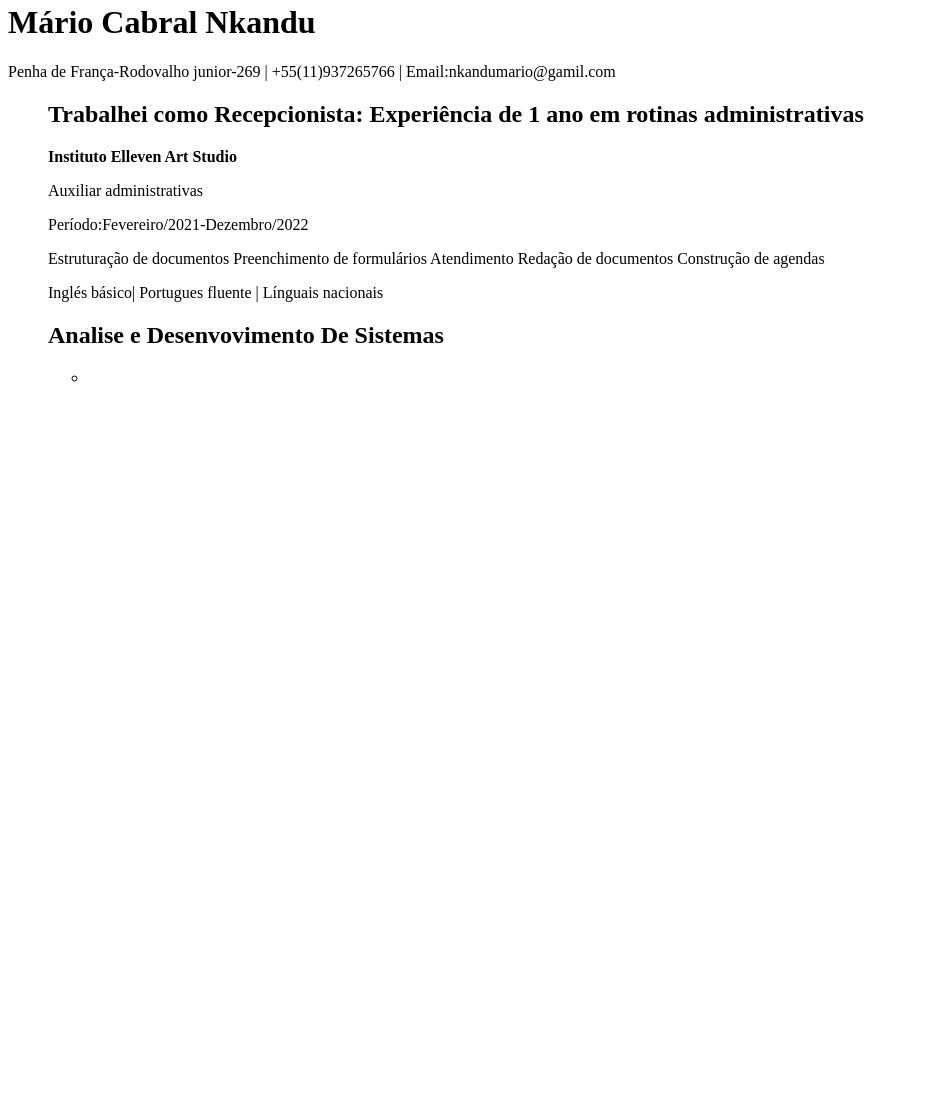
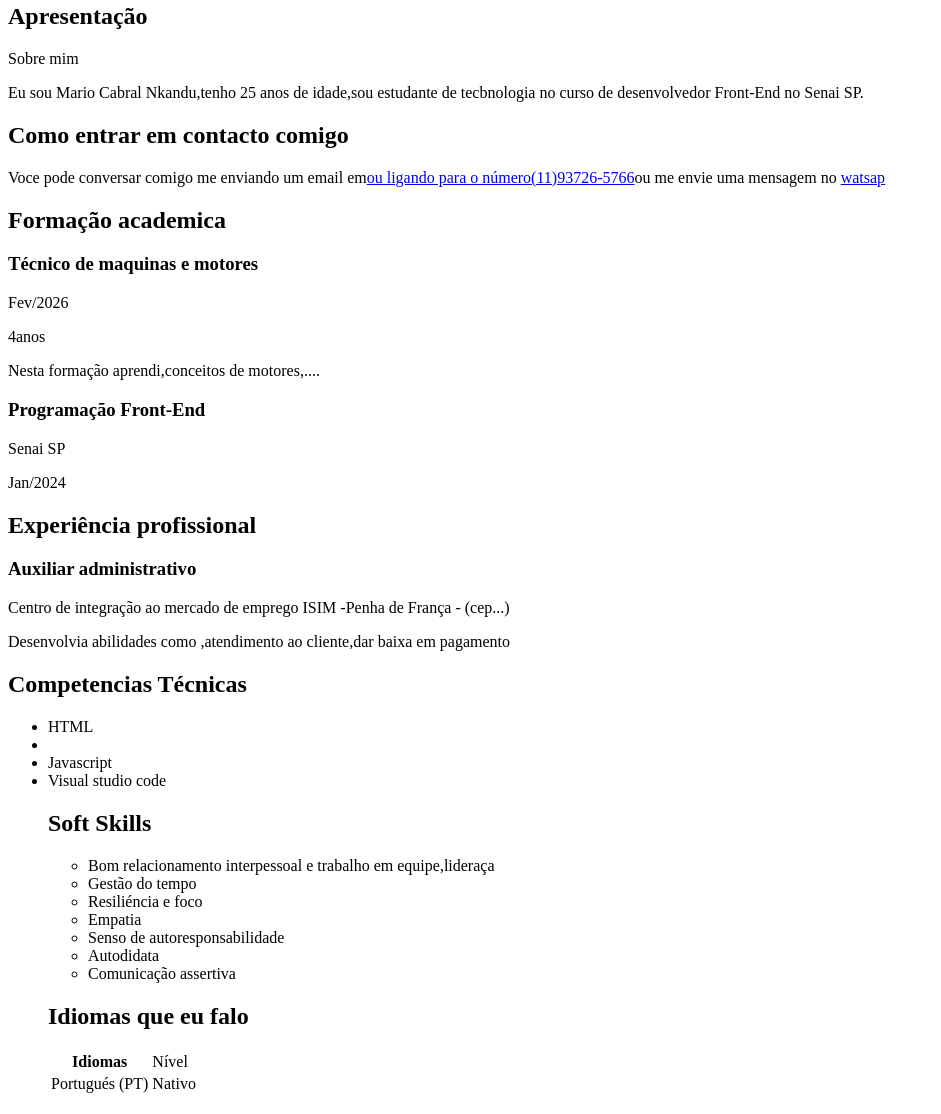
Before and after one commit to Marionkandu/Meu-curriculo, a plain HTML site: page index.html in a window 1280 px wide. Shown: the part 17-1131 px from the top of the page, without its empty margins (0-941 px from the left). Before the commit the page ends 800 px from the top, so only its background shows below. Drawn offline with Linux system fonts and the light colour scheme.

Commit message:
finalizado o currículo

```diff
--- a/index.html
+++ b/index.html
@@ -1,47 +1,109 @@
 <!DOCTYPE html>
-<html lang="en">
+<html lang="pt-BR">
 <head>
     <meta charset="UTF-8">
     <meta name="viewport" content="width=device-width, initial-scale=1.0">
     <title>Meu-curriculo</title>
+    <link rel=""stilesheet" href="stily.css">
 </head>
 <body>
-</style>
-</head>
-<body>
-
-
-    <header>
-        <h1>Mário Cabral Nkandu</h1>
-        <p>Penha de França-Rodovalho junior-269 | +55(11)937265766 | Email:nkandumario@gamil.com</p>
-        </header>
-        <ul>
 
 
 <section>
 
 
-        <h2> Trabalhei como Recepcionista: Experiência de 1 ano em rotinas administrativas</h2>
 
-        <p> <strong>Instituto Elleven Art Studio</strong></p>
-        <p>Auxiliar administrativas</p>
-        <p>Período:Fevereiro/2021-Dezembro/2022</p>
-         <p>Estruturação de documentos
-            Preenchimento de formulários
-            Atendimento
-            Redação de documentos
-            Construção de agendas
-            </h2></p>
-</li>
-<ul></ul>
-        <p>Inglés básico| Portugues fluente | Línguais nacionais</p>
+    <header>
+        <h1>Apresentação</h1>
+        <Sobre>Sobre mim</Sobre>
+        <p>Eu sou Mario Cabral Nkandu,tenho 25 anos de idade,sou estudante de tecbnologia no curso de desenvolvedor Front-End no Senai SP.</p>
+        <h2>Como entrar em contacto comigo</h2>
+        <p>Voce pode conversar comigo me enviando um email em<a href="mario:nkandumario@gmail.com">ou ligando para o número<a href="Tel:+55(11)937265-766">(11)93726-5766</a>ou me envie uma mensagem no <a href="https:/wa;me/+5511937265766">watsap</p> </a>
+
+        <section>
+
+        </section>
+             <h2>Formação academica</h2>
+
+             <h3>Técnico de maquinas e motores</h3>
+             <p>Fev/2026</p>
+             <p>4anos</p>
+             <p>Nesta formação aprendi,conceitos de motores,....</p>
+         <div>
+            <h3>Programação Front-End</h3>
+            <p>Senai SP</p>
+            <p>Jan/2024</p>
+
+         </div>
+         <h2>Experiência profissional</h2>
+
+         <h3>Auxiliar administrativo</h3>
+         <p>Centro de integração ao mercado de emprego ISIM -Penha de França - (cep...)</p>
+         <p>Desenvolvia abilidades como ,atendimento ao cliente,dar baixa em pagamento</p>
+
+        </seletin>
+
+        <section>
+            <h2>Competencias Técnicas</h2>
+
+            <ul>
+                <li>HTML</li>
+                <li></li>
+                <li>Javascript</li>
+                <li>Visual studio code</li>
+
+             <section>
+                <h2>Soft Skills</h2>
+
+                <ul>
+                    <li>Bom relacionamento interpessoal e trabalho em equipe,lideraça</li>
+                    <li>Gestão do tempo</li>
+                    <li>Resiliéncia e foco</li>
+                    <li>Empatia</li>
+                    <li>Senso de autoresponsabilidade</li>
+                    <li>Autodidata</li>
+                    <li>Comunicação assertiva</li>
+                </ul>
+             </section>
+
+             <section>
+                <div>
+                <h2>Idiomas que eu falo</h2>
+
+               <table>
+                    <tr> <!--tr: table row (linha de tabela)-->
+                     <th> <!--td:table data (dado de tabela)-->
+                          Idiomas
+                     </td>
+                     <td>
+                         Nível
+                     </td>
+                    </tr>
+
+                    <tr>
+                        <td>Portugués (PT)</td>
+                        <td>Nativo</td>
+                    </tr>
+                    <tr>
+
+                    </tr>
 
 
-        </section>
-        <section>
-            <h2>Analise e Desenvovimento De Sistemas</h2>
-            <ul>
-                <li>
+
+             </section>
+
+
+
+
+
+
+
+
+
+
+<section>
+
+
 
 
 
--- /dev/null
+++ b/style.css
@@ -0,0 +1,6 @@
+/*comentário no css */
+body {
+    width: 80vw; /* 9%
+    margin: auto; /* margem com ajusto automático */
+    font-size: 20px; /*o padrão é 16px */
+}
```
